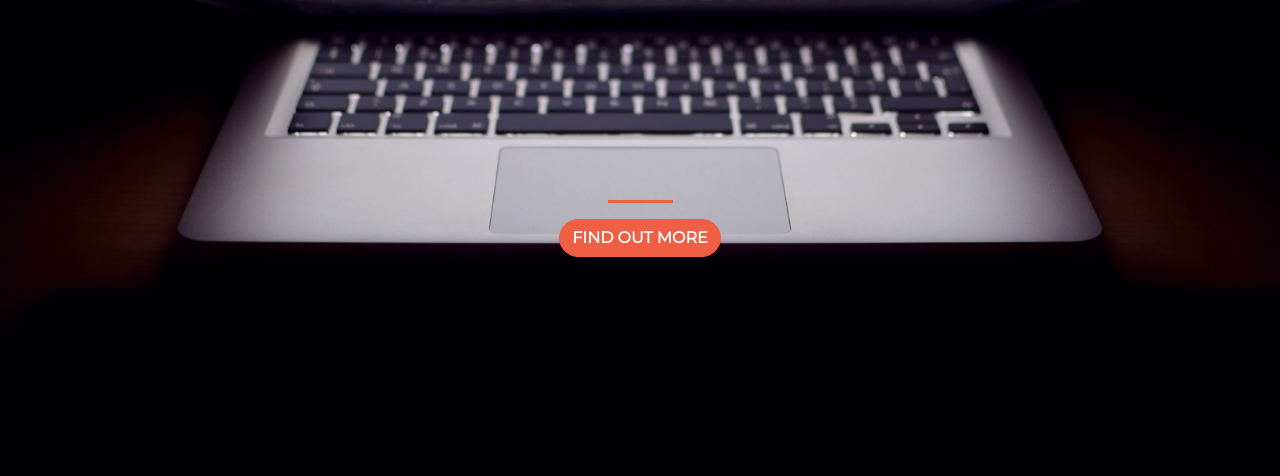
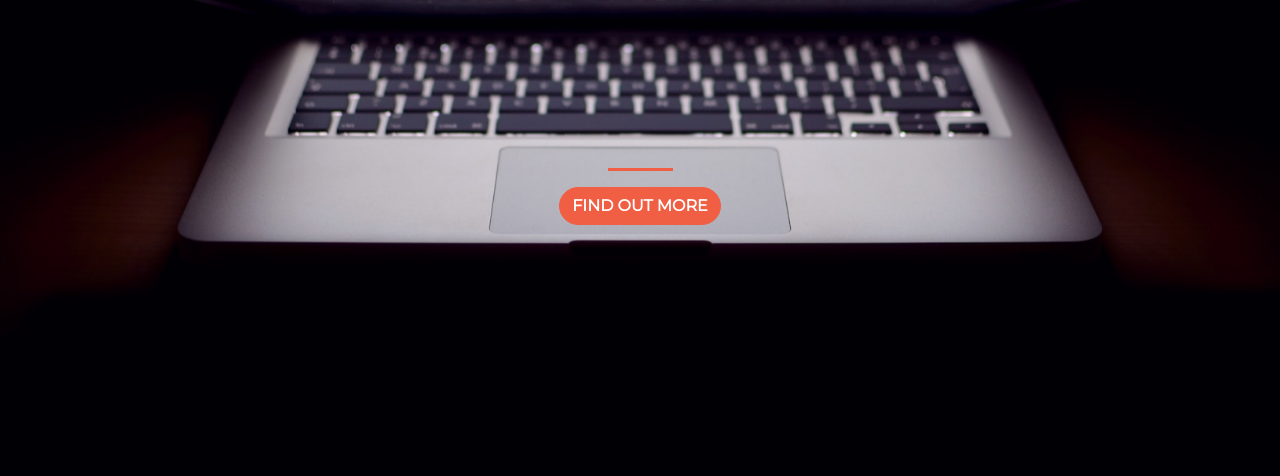
Before and after one commit to Charbelan/startup-of-the-year, a plain HTML site: page index.html in a window 1280 px wide. Shown: the part 324-800 px from the top of the page. Drawn offline with nearby package versions, Linux system fonts and the light colour scheme.

Commit message:
Update style.css

```diff
--- a/style.css
+++ b/style.css
@@ -25,7 +25,7 @@ hr {
 }
 
 .buffer {
-	height: 14rem;
+	height: 10rem;
 }
 
 .btn{
```
